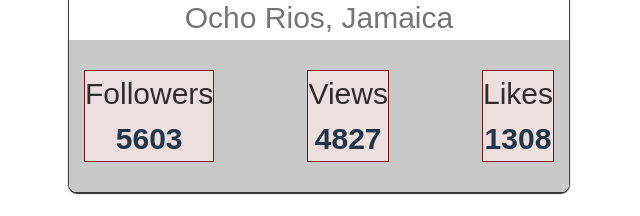
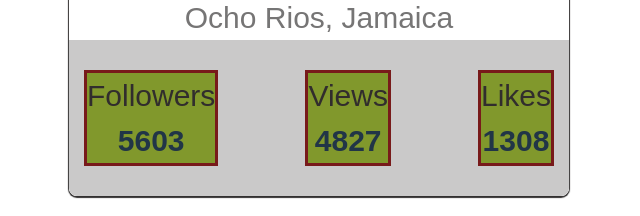
Before and after one commit to Ivaskiv/goit-react-hw-01, a React (Vite) app: page / in a window 1280 px wide. Shown: the part 335-551 px from the top of the page, without its empty margins (321-961 px from the left). Built offline with nearby package versions, Linux system fonts and the light colour scheme.

Commit message:
Update profile.module.css

```diff
--- a/src/components/profile/profile.module.css
+++ b/src/components/profile/profile.module.css
@@ -54,9 +54,9 @@
   width: 33%;
   height: 80px;
 }
-li {
-  border: 1px solid rgb(120, 26, 26);
-  background-color: #ebdfdf;
+.itemli {
+  border: 3px solid rgb(120, 26, 26);
+  background-color: #81982c;
 }
 .label {
   display: flex;
```
